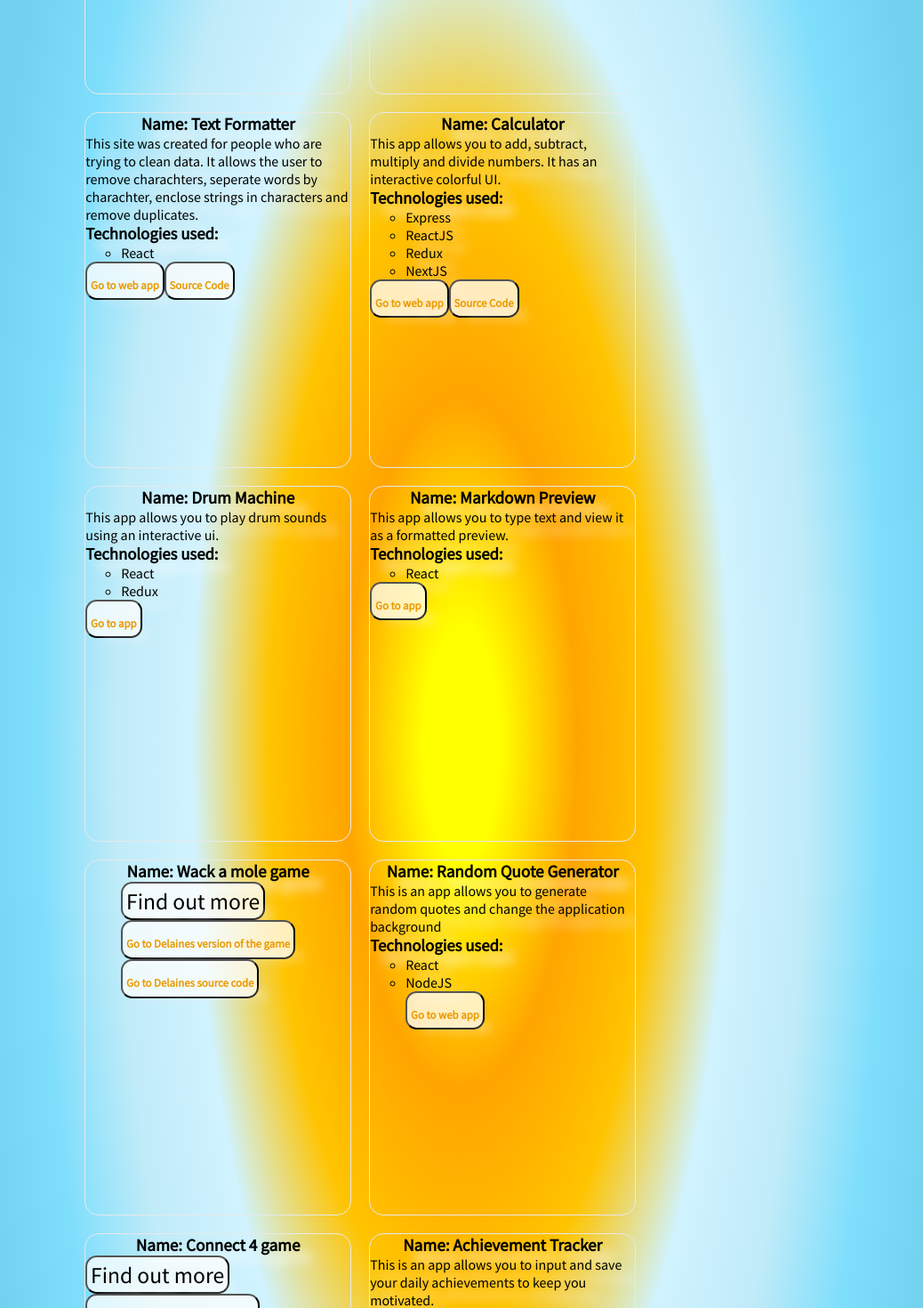
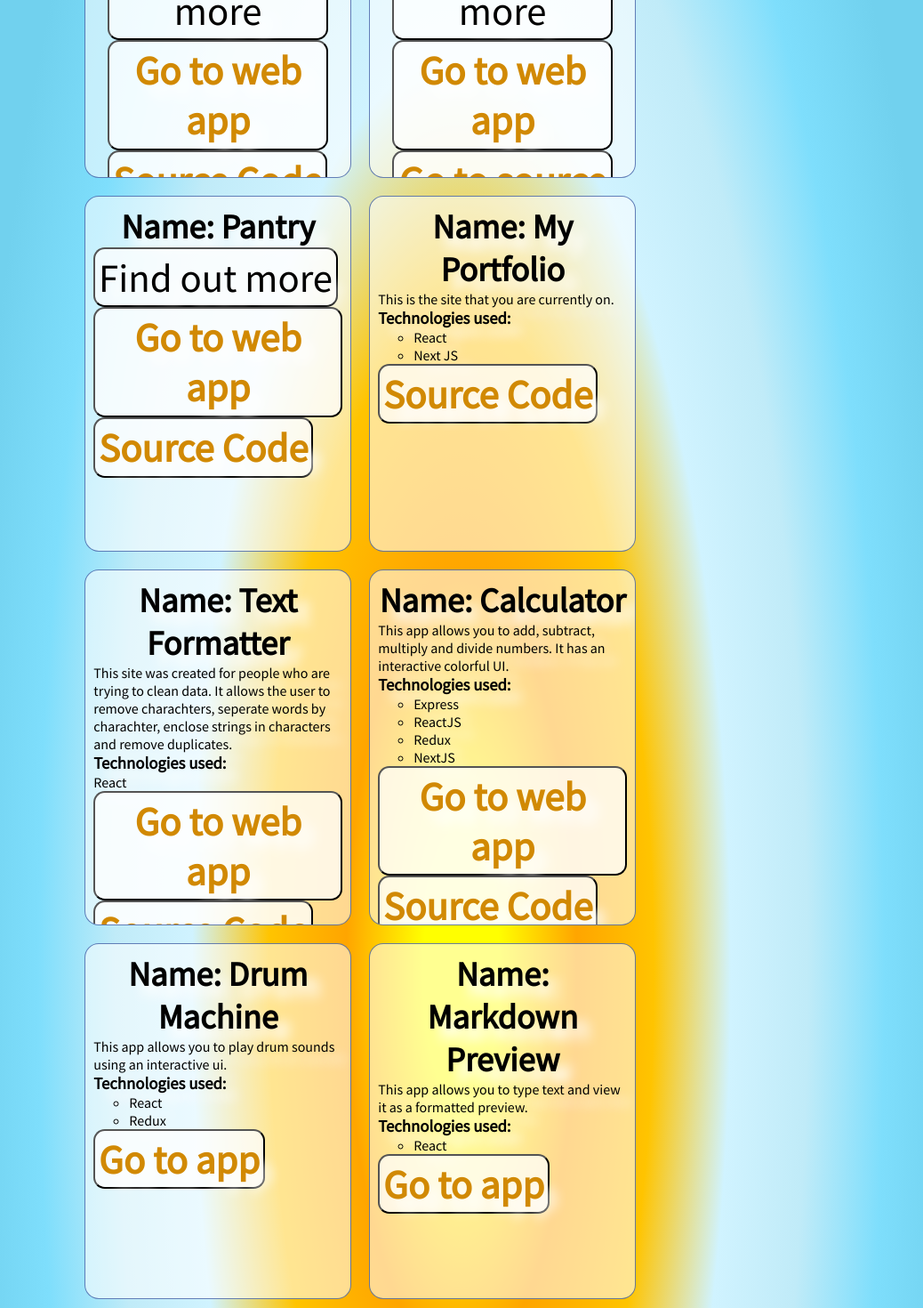
Before and after one commit to delaine3/my-nextjs-portfolio, a Next.js app: page /webProjects in a window 1280 px wide. Shown: the part 1020-2490 px from the top of the page at 89% size, without its empty margins (121-1159 px from the left). Built offline with nearby package versions, Linux system fonts and the light colour scheme.

Commit message:
changed css

```diff
--- a/pages/webProjects.js
+++ b/pages/webProjects.js
@@ -16,15 +16,20 @@ export default function WebProjects() {
         <button>Home</button>
       </Link>
       <div className="">
-<h1 className="delaine" >Delaines Portfolio</h1>
-      <h1>Hi, my name is Delaine. Welcome To my portfolio. All projects listed here are web projects. If you click on the (Go to web app) button of each project you will be directed to a working version of it. It will most likely be hosted on Heroku or Vercel. All images used are either in the public domain or require attribution. If attribution is required it will be visible in the page inwhich the image is used.</h1>
+        <h1 className="delaine">Delaines Portfolio</h1>
+        <h1>
+          Hi, my name is Delaine. Welcome To my portfolio. All projects listed
+          here are web projects. If you click on the (Go to web app) button of
+          each project you will be directed to a working version of it. It will
+          most likely be hosted on Heroku or Vercel. All images used are either
+          in the public domain or require attribution. If attribution is
+          required it will be visible in the page inwhich the image is used.
+        </h1>
         <ul className="tile-list">
           <li className="project-list">
             <div className="main-content">
+              <h1 className="project-name"> Name: Story Book </h1>
 
-          <h1> Name: Story Book </h1>
-
-          <ul>
               <Link href="webProjects\storybook">
                 <button>Find out more</button>
               </Link>
@@ -35,14 +40,12 @@ export default function WebProjects() {
               <button>
                 <a href="https://github.com/delaine3/dayDream"> Source Code</a>
               </button>
-          </ul>
             </div>
           </li>
           <li className="project-list">
-          <h1> Name: Memory Game </h1>
             <div className="main-content">
+            <h1 className="project-name"> Name: Memory Game </h1>
 
-          <ul>
               <Link href="webProjects\memoryGame">
                 <button>Find out more</button>
               </Link>
@@ -59,17 +62,14 @@ export default function WebProjects() {
                   Go to source code
                 </a>
               </button>
-          </ul>
             </div>
           </li>
           <li className="project-list">
-          <h1> Name: Pantry</h1>
-          <ul>
+            <h1 className="project-name"> Name: Pantry</h1>
             <Link href="webProjects\pantry">
               <button>Find out more</button>
             </Link>
             <div>
-
               <button>
                 <a href="https://pantry-dusky.vercel.app/">Go to web app</a>
               </button>
@@ -78,10 +78,9 @@ export default function WebProjects() {
                 <a href="https://github.com/delaine3/Pantry"> Source Code</a>
               </button>
             </div>
-          </ul>
           </li>
           <li className="project-list">
-          <h1> Name: My Portfolio</h1>
+            <h1 className="project-name"> Name: My Portfolio</h1>
             <p>
               This is the site that you are currently on.
               <p>
@@ -101,16 +100,14 @@ export default function WebProjects() {
             </button>
           </li>
           <li className="project-list">
-          <h1> Name: Text Formatter</h1>
+            <h1 className="project-name"> Name: Text Formatter</h1>
             <p>
               This site was created for people who are trying to clean data. It
               allows the user to remove charachters, seperate words by
               charachter, enclose strings in characters and remove duplicates.
               <p>
                 <h3>Technologies used:</h3>
-              <ul>
-                <li id="project">React</li>
-              </ul>{" "}
+                <p id="project">React</p>
               </p>
             </p>
             <div>
@@ -128,10 +125,10 @@ export default function WebProjects() {
             </div>
           </li>
           <li className="project-list">
-          <h1> Name: Calculator </h1>
+            <h1 className="project-name"> Name: Calculator </h1>
             <p>
-            This app allows you to add, subtract, multiply and divide
-            numbers. It has an interactive colorful UI.
+              This app allows you to add, subtract, multiply and divide numbers.
+              It has an interactive colorful UI.
               <p>
                 <h3>Technologies used:</h3>
                 <ul>
@@ -150,7 +147,7 @@ export default function WebProjects() {
             </button>
           </li>
           <li className="project-list">
-          <h1>Name: Drum Machine </h1>
+            <h1 className="project-name">Name: Drum Machine </h1>
             <p>
               This app allows you to play drum sounds using an interactive ui.
               <p>
@@ -168,7 +165,7 @@ export default function WebProjects() {
             </button>
           </li>
           <li className="project-list">
-          <h1> Name: Markdown Preview </h1>
+            <h1 className="project-name"> Name: Markdown Preview </h1>
             <p>
               This app allows you to type text and view it as a formatted
               preview.
@@ -184,8 +181,7 @@ export default function WebProjects() {
             </button>
           </li>
           <li className="project-list">
-          <h1> Name: Wack a mole game </h1>
-          <ul>
+            <h1 className="project-name"> Name: Wack a mole game </h1>
             <Link href="/webProjects\wackAMole">
               <button>Find out more</button>
             </Link>
@@ -199,10 +195,9 @@ export default function WebProjects() {
                 Go to Delaines source code
               </a>
             </button>
-          </ul>
           </li>
           <li className="project-list">
-          <h1> Name: Random Quote Generator </h1>
+            <h1 className="project-name"> Name: Random Quote Generator </h1>
             <div>
               <p>
                 This is an app allows you to generate random quotes and change
@@ -225,12 +220,15 @@ export default function WebProjects() {
             </ul>
           </li>
           <li className="project-list">
-          <h1> Name: Connect 4 game </h1>
+            <h1 className="project-name"> Name: Connect 4 game </h1>
             <Link href="/webProjects\connectFour">
               <button>Find out more</button>
             </Link>
             <button>
-            <a href="https://connect-four-game.vercel.app/"> Go to Delaines version of the game</a>
+              <a href="https://connect-four-game.vercel.app/">
+                {" "}
+                Go to Delaines version of the game
+              </a>
             </button>
             <button>
               <a href="https://github.com/delaine3/Connect_Four_Game">
@@ -239,7 +237,7 @@ export default function WebProjects() {
             </button>
           </li>
           <li className="project-list">
-          <h1>Name: Achievement Tracker </h1>
+            <h1 className="project-name">Name: Achievement Tracker </h1>
             <div>
               <p>
                 This is an app allows you to input and save your daily
@@ -271,8 +269,7 @@ export default function WebProjects() {
             </ul>
           </li>
           <li className="project-list">
-          <h1> Name:Snake game </h1>
-<ul>
+            <h1 className="project-name"> Name:Snake game </h1>
               <Link href="/webProjects\snakeGame">
                 <button>Find out more</button>
               </Link>
@@ -286,10 +283,9 @@ export default function WebProjects() {
                   Go to Delaines source code
                 </a>
               </button>
-          </ul>
           </li>
           <li className="project-list">
-          <h1> Name: Timer App </h1>
+            <h1 className="project-name"> Name: Timer App </h1>
             <div>
               <p>
                 This is an app similar to the pomodoro timer. Users can set a
@@ -317,7 +313,7 @@ export default function WebProjects() {
             </ul>
           </li>
           <li className="project-list">
-          <h1>Name: Simple website.</h1>
+            <h1 className="project-name">Name: Simple website.</h1>
             <div>
               <p>
                 This is simple website created using simple HTML and CSS. All
@@ -343,7 +339,7 @@ export default function WebProjects() {
             </ul>
           </li>
           <li className="project-list">
-          <h1>Name: Simple survey form website.</h1>
+            <h1 className="project-name">Name: Simple survey form website.</h1>
             <div>
               <p>
                 This is simple survey form website created using simple HTML and
@@ -365,7 +361,6 @@ export default function WebProjects() {
               </button>
             </ul>
           </li>
-
         </ul>
       </div>
     </div>
--- a/styles/globals.css
+++ b/styles/globals.css
@@ -41,19 +41,22 @@ body {
 }
 button:hover {
   opacity: 90%;
-  background-color: #ff9900;
+  background-color: rgb(209, 137, 3);
   color: aliceblue;
   box-shadow: 0 0 1vw 1vw rgba(255, 255, 255, 0.7);
 }
 button {
   padding: .3vw;
-  margin:.5vw;
+  margin-bottom:10%;
   background-color: #ffffffbd;
   border-radius: 1vw;
-  font-size: 2vw;
+  font-size: 3.5vw;
+}
+.project-name{
+  font-size: 3vw;
+  margin-bottom: 12%;
 
 }
-
 h1.delaine{
   font-size: 3vw;
 }
@@ -62,14 +65,14 @@ a:hover {
 }
 button a {
   font-weight: bold;
-  color: rgb(236, 154, 0);
+  color: rgb(209, 137, 3);
   text-decoration: none;
-  font-size: 1vw;
+  font-size: 3.5vw;
 }
 
 h1 {
   text-align: center;
-  font-size: 1.5vw;
+  font-size: 3.5vw;
 }
 
 .certificate-list {
@@ -92,13 +95,15 @@ h1 {
 .project-list {
   display: inline-block;
   width: 300px;
+  padding: 1%;
   height: 400px;
-  overflow: hidden;
-  border: 1.25px solid rgb(233, 233, 233);
+  overflow:scroll;
+  border: 1.25px solid rgba(35, 69, 151, 0.684);
   border-radius: 16px;
   margin: 10px;
   box-shadow: 0 0 10px 5px var(--shadow);
   position: relative;
+  background-color: #ffffff91;
 
 }
 .project-list * {
```
Lines whose indentation alone changed are shown as unchanged.
